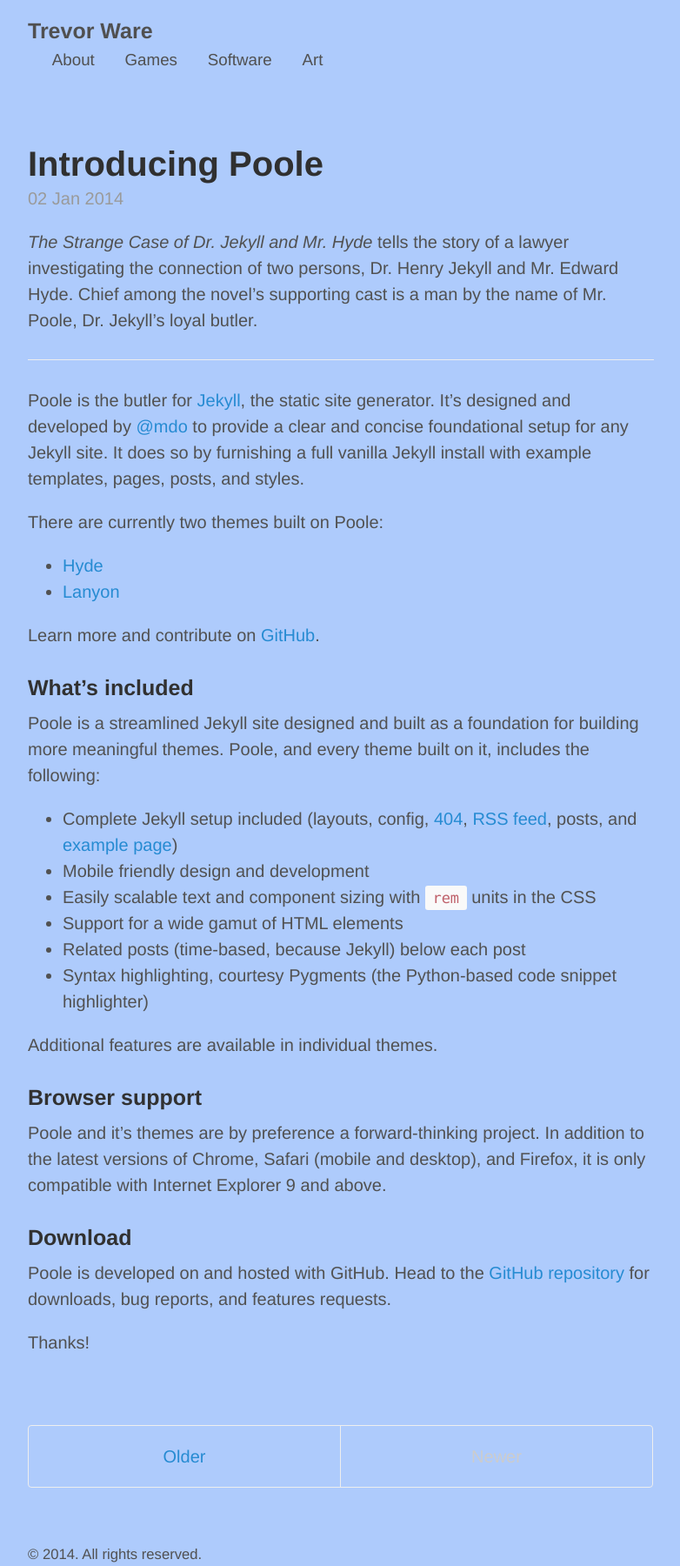
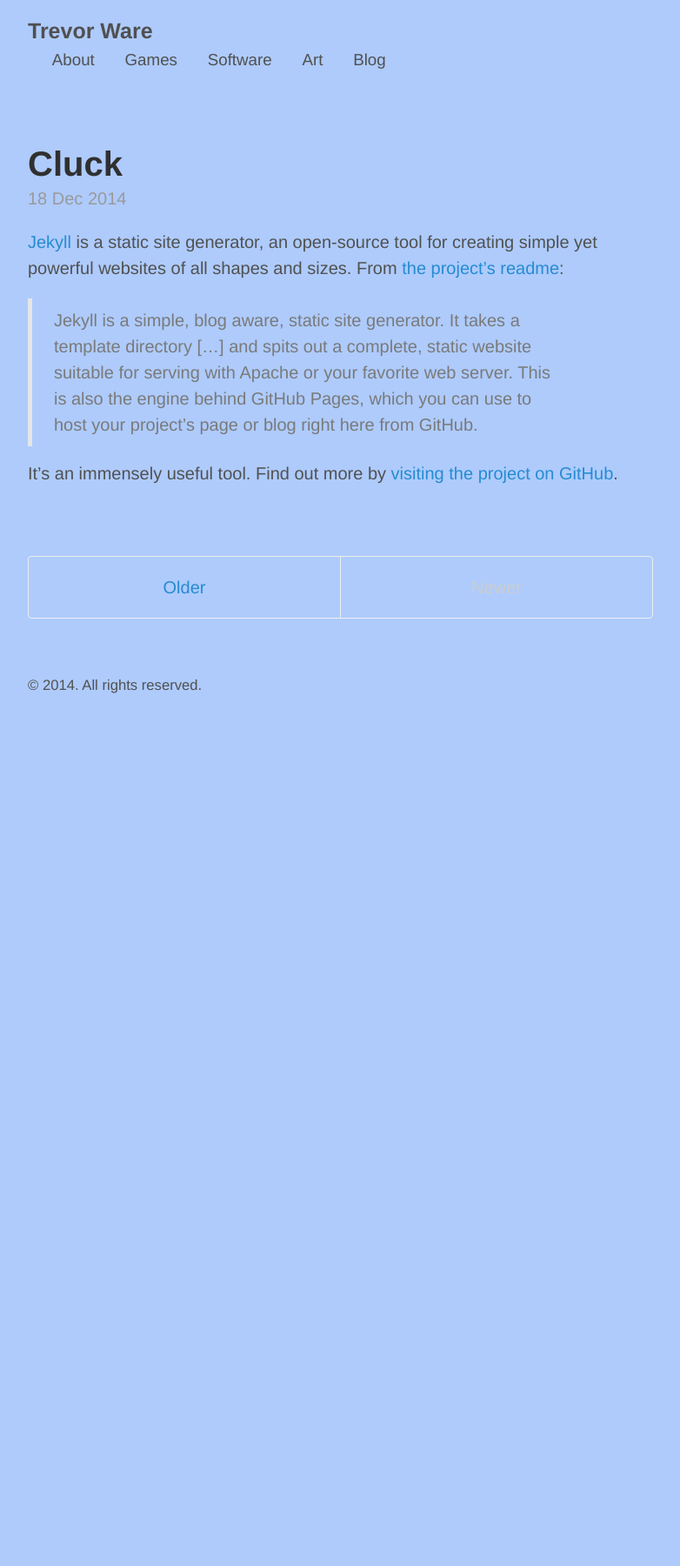
Before and after one commit to twarrre/twarrre.github.io, a Jekyll site: the page built from index.html, in a window 1280 px wide. Shown: the whole page at 87% size, without its empty margins (248-1030 px from the left). Built offline with Jekyll 4.4.1, drawn with Linux system fonts in a browser that asks for light colours; the list of posts is cut into pages by our own code; after the commit the page ends 900 px from its top, so only the background shows below that.

Commit message:
Added post categories.

```diff
--- a/_config.yml
+++ b/_config.yml
@@ -23,3 +23,4 @@
   Games: '/games'
   Software: '/software'
   Art: '/art'
+  Blog: '/blog'
--- /dev/null
+++ b/games/_posts/2014-12-18-cluck.md
@@ -0,0 +1,10 @@
+---
+layout: post
+title: Cluck
+---
+
+[Jekyll](http://jekyllrb.com) is a static site generator, an open-source tool for creating simple yet powerful websites of all shapes and sizes. From [the project's readme](https://github.com/jekyll/jekyll/blob/master/README.markdown):
+
+> Jekyll is a simple, blog aware, static site generator. It takes a template directory [...] and spits out a complete, static website suitable for serving with Apache or your favorite web server. This is also the engine behind GitHub Pages, which you can use to host your project’s page or blog right here from GitHub.
+
+It's an immensely useful tool. Find out more by [visiting the project on GitHub](https://github.com/jekyll/jekyll).
```
Also changed, not shown: art.md (added, +17 -0 lines), blog.md (added, +17 -0 lines), games.md (added, +17 -0 lines), software.md (added, +17 -0 lines).
